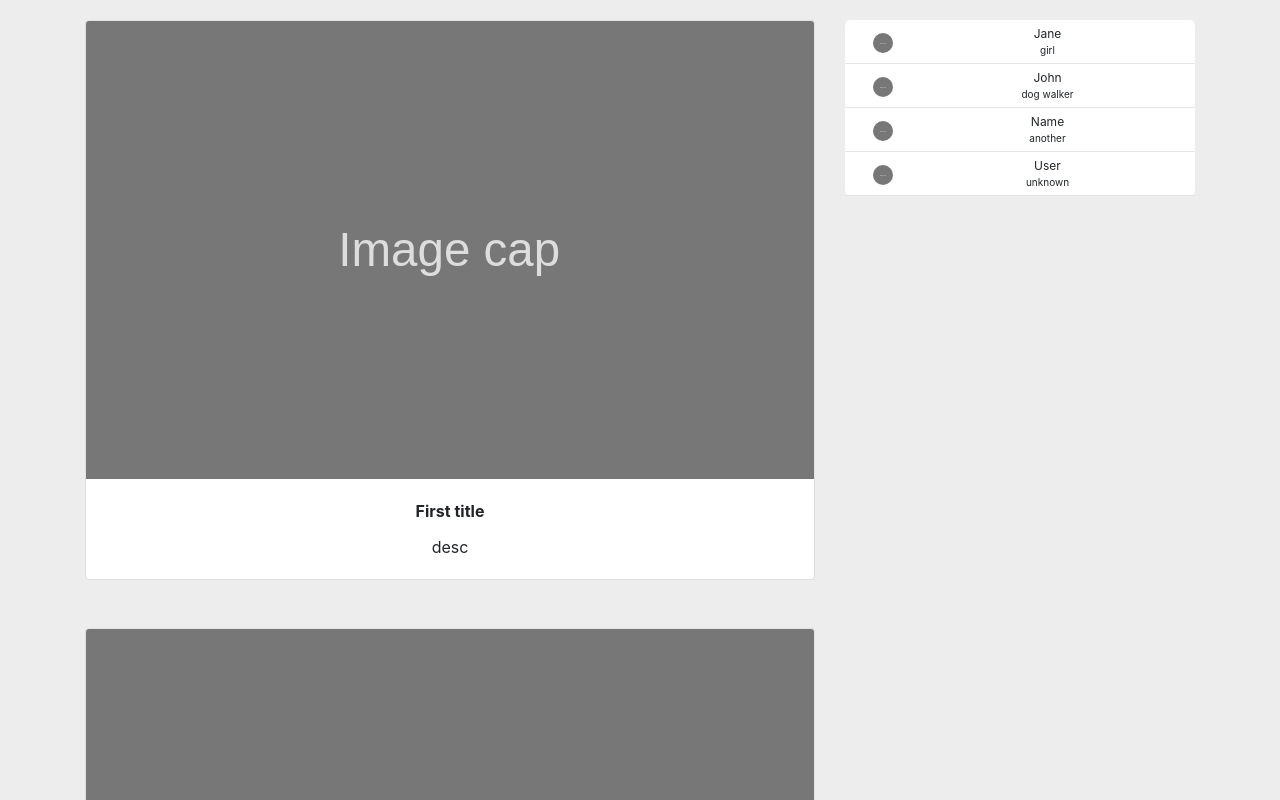
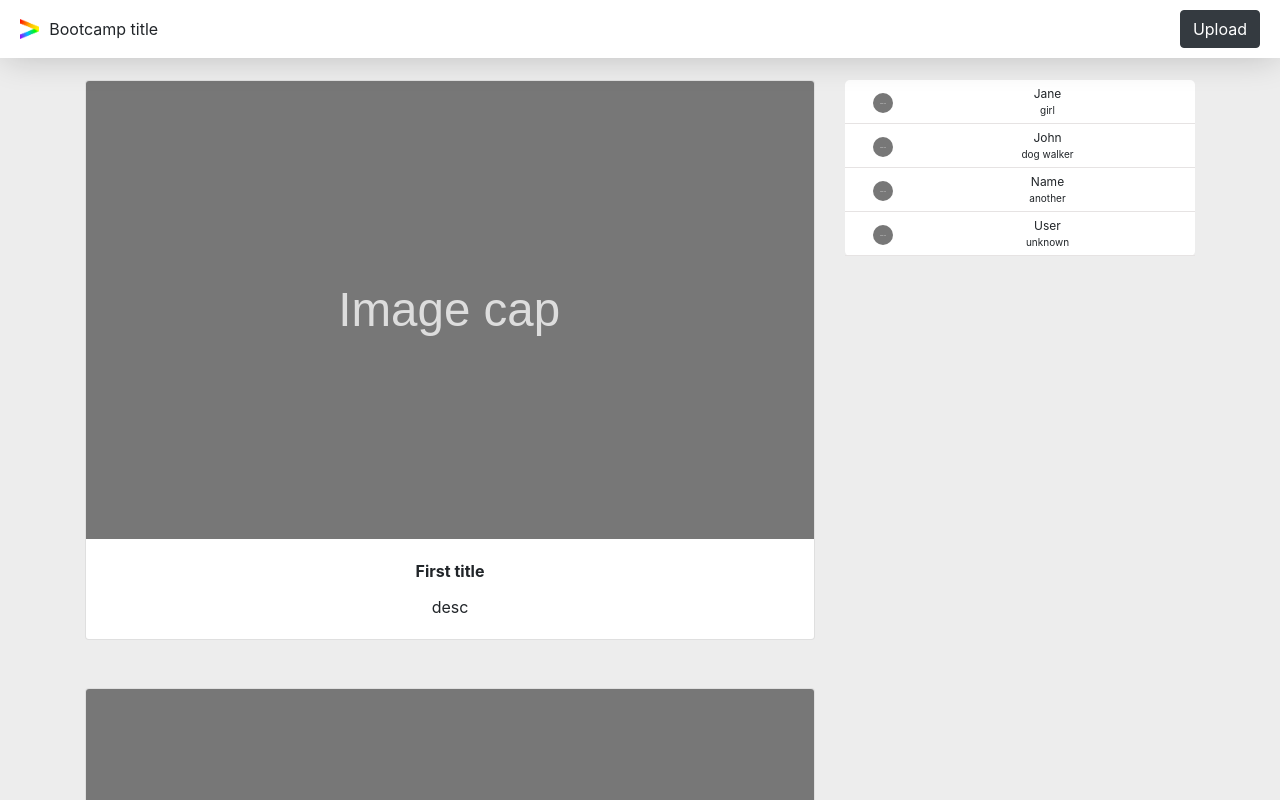
Before and after one commit to rokija/react-2019, a React (Create React App) app: page / in a window 1280 px wide. Shown: the top 800 px of the page. Built offline with nearby package versions, Linux system fonts and the light colour scheme.

Commit message:
created the Header component

```diff
--- a/src/App.css
+++ b/src/App.css
@@ -1,5 +1,5 @@
 .App {
   text-align: center;
   background-color: rgb(237, 237, 237);
-  padding-top: 20px;
+  padding-top: 80px;
 }
--- a/src/App.js
+++ b/src/App.js
@@ -1,22 +1,25 @@
 import React, { Component } from "react";
 import Posts from "./components/Posts/Posts";
+import { Row, Container } from "reactstrap";
 import UserList from "./components/UserList/UserList";
+import Header from "./components/Header/Header";
 import "./App.css";
 
 class App extends Component {
   render() {
     return (
       <div className="App">
-        <div className="container">
-          <div className="row">
+        <Header />
+        <Container>
+          <Row>
             <div className="col-8">
               <Posts />
             </div>
             <div className="col-4">
               <UserList />
             </div>
-          </div>
-        </div>
+          </Row>
+        </Container>
       </div>
     );
   }
--- /dev/null
+++ b/src/components/Header/Header.css
@@ -0,0 +1,24 @@
+.Header {
+    position: fixed;
+    top: 0;
+    left: 0;
+    right: 0;
+    background-color: white;
+    z-index: 1;
+
+    display: flex;
+    justify-content: space-between;
+    align-items: center;
+    padding: 10px 20px;
+    box-shadow: 1px 3px 34px -3px rgba(0,0,0,0.20);
+}
+
+.Header__title {
+    display: flex;
+    align-items: center;
+}
+
+.Header__title__logo {
+    height: 20px;
+    margin-right: 10px;
+}
--- /dev/null
+++ b/src/components/Header/Header.js
@@ -0,0 +1,24 @@
+import React, { Component } from "react";
+import { Button } from "reactstrap";
+import accentureLogo from "../../assets/logo-acn.png";
+import "./Header.css";
+
+class Header extends Component {
+  render() {
+    return (
+      <div className="Header">
+        <div className="Header__title">
+          <img
+            className="Header__title__logo"
+            src={accentureLogo}
+            alt="accenture"
+          />
+          Bootcamp title
+        </div>
+        <Button color="dark">Upload</Button>
+      </div>
+    );
+  }
+}
+
+export default Header;
--- a/src/components/UserList/UserList.js
+++ b/src/components/UserList/UserList.js
@@ -14,9 +14,9 @@ class UserList extends Component {
   render() {
     return (
       <div className="UserList">
-        {userList.map((user, i) => (
+        {userList.map((user, index) => (
           <UserCard
-            key={i}
+            key={`userCard${index}`}
             image={user.image}
             title={user.title}
             description={user.description}
```
Also changed, not shown: src/assets/logo-acn.png (added).
